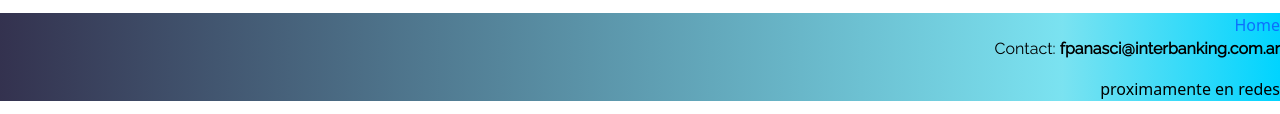
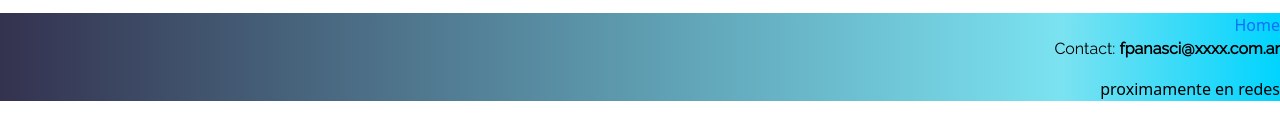
Before and after one commit to FedericoPanasci/prueba, a website: page index.html in a window 1280 px wide. Shown: the part 2012-2126 px from the top of the page. Drawn offline with nearby package versions, Linux system fonts and the light colour scheme.

Commit message:
correccion

```diff
--- a/index.html
+++ b/index.html
@@ -146,7 +146,7 @@
         </li>
         <li>
           <address>
-            <p>Contact: <span><strong>fpanasci@interbanking.com.ar</strong></span></p>
+            <p>Contact: <span><strong>fpanasci@xxxx.com.ar</strong></span></p>
           </address>
         </li>
         <li>
```
